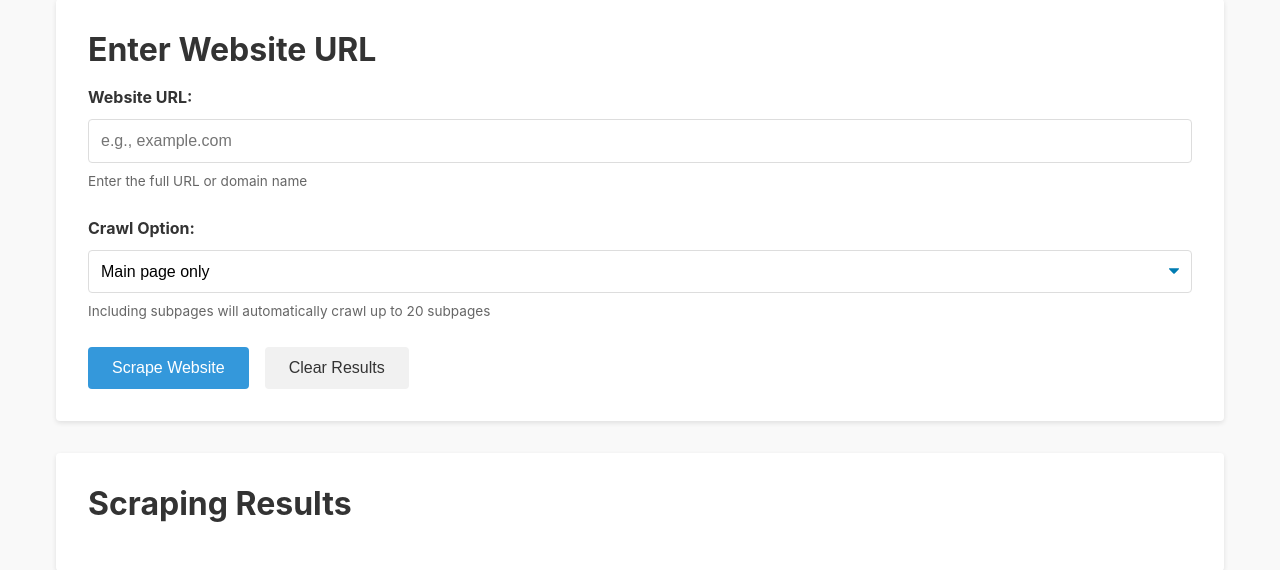
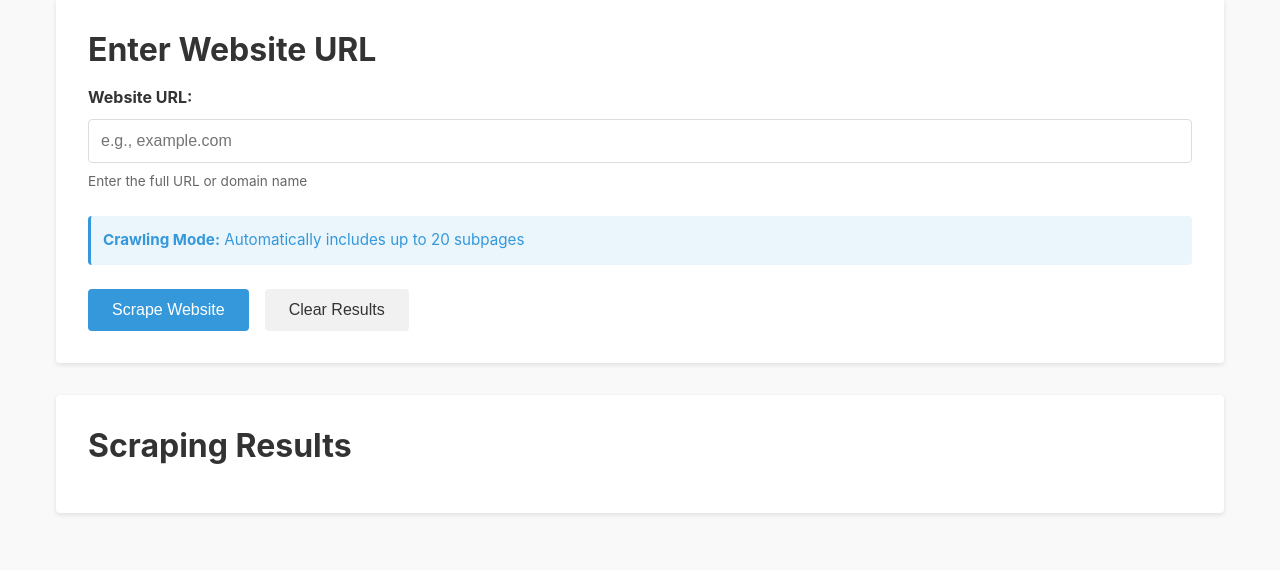
Before and after one commit to WeiLun1127/website_scrapper_automation, a Flask app: page / in a window 1280 px wide. Shown: the part 203-773 px from the top of the page. Run offline with Flask 3, Linux system fonts and the light colour scheme.

Commit message:
Updated Crawl Options

```diff
--- a/app.py
+++ b/app.py
@@ -30,9 +30,8 @@ def scrape():
         crawl_depth = 0
         page = 0
 
-    # Limit crawl depth to 0 or 1 only
-    if crawl_depth > 1:
-        crawl_depth = 1
+    # Always use crawl_depth=1 (always include subpages)
+    crawl_depth = 1
 
     if not url:
         return jsonify({'error': 'URL is required'}), 400
--- a/static/css/styles.css
+++ b/static/css/styles.css
@@ -145,6 +145,16 @@ select:focus {
     font-size: 0.85rem;
     color: var(--light-text);
     margin-top: 0.5rem;
+}
+
+.info-text {
+    font-size: 0.95rem;
+    color: var(--primary-color);
+    margin: 0.5rem 0;
+    padding: 0.75rem;
+    background-color: rgba(52, 152, 219, 0.1);
+    border-radius: var(--border-radius);
+    border-left: 3px solid var(--primary-color);
 }
 
 .form-actions {
--- a/static/js/script.js
+++ b/static/js/script.js
@@ -37,9 +37,8 @@ document.addEventListener('DOMContentLoaded', () => {
     // Store all content items for filtering
     let allContentItems = [];
 
-    // Store current URL and crawl depth for pagination
+    // Store current URL and pagination info
     let currentUrl = '';
-    let currentCrawlDepth = 0;
     let currentPagination = null;
 
     // Set up collapsible sections
@@ -53,9 +52,8 @@ document.addEventListener('DOMContentLoaded', () => {
         const url = urlInput.value.trim();
         const crawlDepth = crawlDepthSelect.value;
 
-        // Store current URL and crawl depth
+        // Store current URL
         currentUrl = url;
-        currentCrawlDepth = crawlDepth;
 
         // Validate URL
         if (!url) {
@@ -69,13 +67,9 @@ document.addEventListener('DOMContentLoaded', () => {
         // Show loading indicator
         loadingElement.classList.remove('hidden');
 
-        // Update loading message based on crawl depth
+        // Update loading message - we're always including subpages now
         const loadingMessage = loadingElement.querySelector('p');
-        if (crawlDepth == 1) {
-            loadingMessage.textContent = 'Scraping in progress (including up to 20 subpages)...';
-        } else {
-            loadingMessage.textContent = 'Scraping in progress...';
-        }
+        loadingMessage.textContent = 'Scraping in progress (including up to 20 subpages)...';
 
         try {
             // Send request to backend
@@ -120,7 +114,7 @@ document.addEventListener('DOMContentLoaded', () => {
 
     // Function to load more subpages
     async function loadMoreSubpages(page) {
-        if (!currentUrl || currentCrawlDepth !== '1') {
+        if (!currentUrl) {
             return;
         }
 
@@ -272,12 +266,10 @@ document.addEventListener('DOMContentLoaded', () => {
     // Add clear button event listener
     clearButton.addEventListener('click', () => {
         urlInput.value = '';
-        crawlDepthSelect.value = '0'; // Default to main page only
         clearResults();
 
-        // Reset current URL and crawl depth
+        // Reset current URL and pagination
         currentUrl = '';
-        currentCrawlDepth = 0;
         currentPagination = null;
     });
 
--- a/templates/index.html
+++ b/templates/index.html
@@ -25,13 +25,10 @@
                            aria-describedby="url-help">
                     <p id="url-help" class="help-text">Enter the full URL or domain name</p>
                 </div>
+                <!-- Crawl depth is now fixed to include subpages, so we don't need this selector anymore -->
                 <div class="form-group">
-                    <label for="crawl-depth">Crawl Option:</label>
-                    <select id="crawl-depth" name="crawl_depth" aria-describedby="depth-help">
-                        <option value="0">Main page only</option>
-                        <option value="1">Include subpages (up to 20)</option>
-                    </select>
-                    <p id="depth-help" class="help-text">Including subpages will automatically crawl up to 20 subpages</p>
+                    <p class="info-text"><strong>Crawling Mode:</strong> Automatically includes up to 20 subpages</p>
+                    <input type="hidden" id="crawl-depth" name="crawl_depth" value="1">
                 </div>
                 <div class="form-actions">
                     <button type="submit" id="scrape-button">Scrape Website</button>
```
Also changed, not shown: 1 other file.
